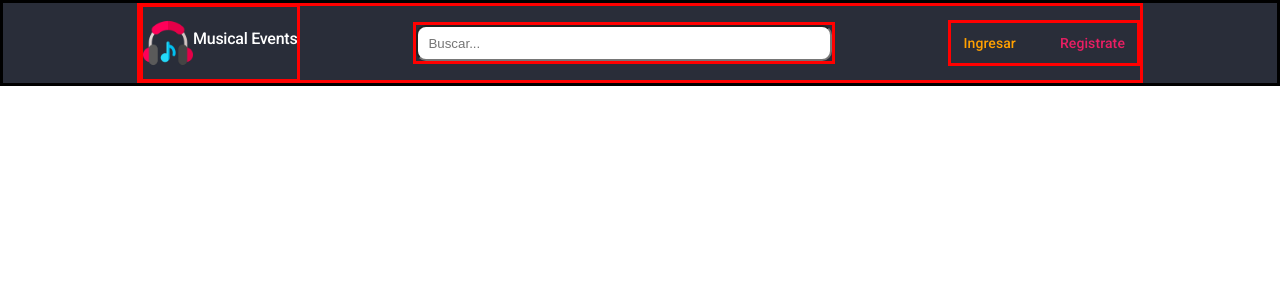
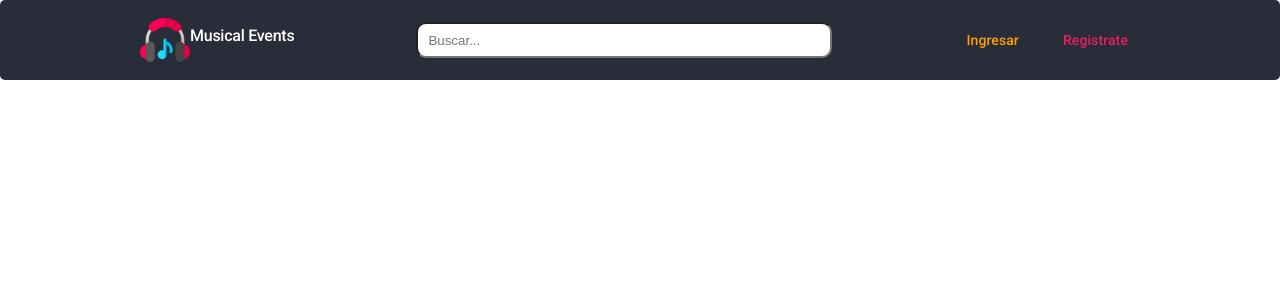
Before and after one commit to LuisAlberto22/MusicStoreFront, an Angular app: page / in a window 1280 px wide. Shown: the top 300 px of the page. Built offline with nearby package versions, Linux system fonts and the light colour scheme.

Commit message:
Quitando borde del header

```diff
--- a/src/app/home/header/header.component.css
+++ b/src/app/home/header/header.component.css
@@ -3,7 +3,7 @@ header {
     display: flex;
     justify-content: center;
     height: 80px;
-    border: solid,black;
+    border-radius: 5px;
     & .container{
         align-items: center;
         width: 1000px;
@@ -41,7 +41,3 @@ header {
         }
     }
 }
-
-div {
-    border:solid,red;
-}
```
